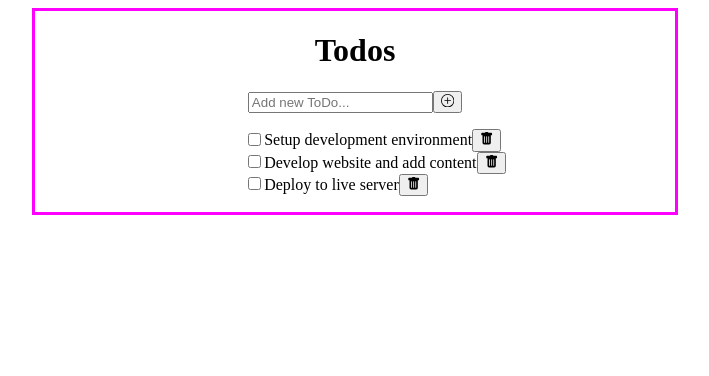
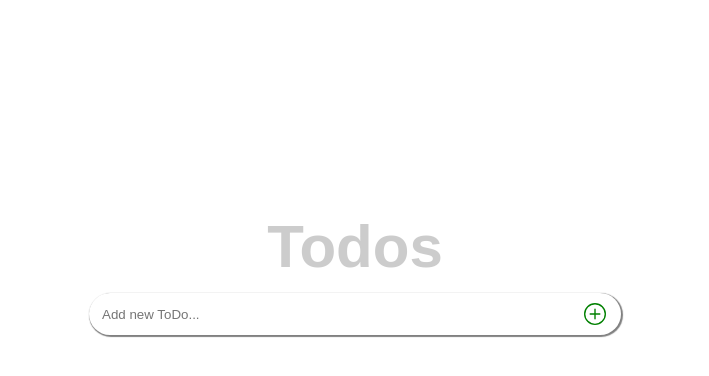
Before and after one commit to Aquinasmoriasi/todo-app, a React (Create React App) app: page / in a window 1280 px wide. Shown: the top 376 px of the page, without its empty margins (285-994 px from the left). Built offline with nearby package versions, Linux system fonts and the light colour scheme.

Commit message:
style the todo items

```diff
--- a/src/App.css
+++ b/src/App.css
@@ -1,13 +1,76 @@
-ul {
+
+* {
   list-style: none;
+  margin: 0;
+  padding: 0;
 }
 
 .container {
-  border: 3px solid magenta;
+  font-family: Arial, Helvetica, sans-serif;
   display: flex;
   flex-direction: column;
   align-items: center;
   justify-content: flex-start;
   width: 50vw;
   margin: auto;
+  padding-top: 25vh;
 }
+
+h1 {
+  color: rgba(153, 153, 153, 0.5);
+  font-size: 60px;
+  padding: 12px;
+}
+
+form {
+  width: 40vw;
+  padding: 10px;
+  border: none;
+  border-radius: 30px;
+  box-shadow: 1px 1px 1px 1px grey;
+  display: flex;
+  justify-content: space-between;
+  align-items: center;
+}
+
+form input,
+form button {
+  border: none;
+}
+
+form input {
+  width: 100%;
+  padding: 3px;
+}
+
+form input:focus {
+  outline: none;
+}
+
+form button {
+  display: flex;
+  align-items: center;
+  color: green;
+  font-size: 22px;
+  margin-right: 5px;
+  cursor: pointer;
+  background-color: #fff;
+}
+
+ul {
+  width: 41vw;
+  margin-top: 13px;
+}
+
+ul li {
+  padding: 10px;
+  display: flex;
+  justify-content: space-between;
+  border-bottom: 2px solid rgb(241, 238, 238);
+}
+
+ul li div {
+  display: flex;
+  gap: 10px;
+  align-items: center;
+}
--- a/src/components/Input.js
+++ b/src/components/Input.js
@@ -18,7 +18,9 @@ export default class Input extends React.PureComponent {
     e.preventDefault();
     const { title } = this.state;
     const { addItem } = this.props;
-    addItem(title);
+    if (title.trim()) {
+      addItem(title);
+    }
     this.setState({ title: '' });
   };
 
--- a/src/components/TodoContainer.js
+++ b/src/components/TodoContainer.js
@@ -8,24 +8,26 @@ export default class TodoContainer extends React.PureComponent {
   constructor(props) {
     super(props);
     this.state = {
-      todos: [
-        {
-          id: 1,
-          title: 'Setup development environment',
-          completed: false,
-        },
-        {
-          id: 2,
-          title: 'Develop website and add content',
-          completed: false,
-        },
-        {
-          id: 3,
-          title: 'Deploy to live server',
-          completed: false,
-        },
-      ],
+      todos: [],
     };
+  }
+
+  componentDidMount() {
+    const temp = localStorage.getItem('todos');
+    const loadedTodos = JSON.parse(temp);
+    if (loadedTodos) {
+      this.setState({
+        todos: loadedTodos,
+      });
+    }
+  }
+
+  componentDidUpdate(prevProps, prevState) {
+    const { todos } = this.state;
+    if (prevState.todos !== todos) {
+      const temp = JSON.stringify(todos);
+      localStorage.setItem('todos', temp);
+    }
   }
 
   handleInputChange = (e) => {
--- a/src/components/TodoItem.js
+++ b/src/components/TodoItem.js
@@ -6,12 +6,38 @@ import { BsTrashFill } from 'react-icons/bs';
 class TodoItem extends React.PureComponent {
   render() {
     const { todo, handleChangesEvent, deleteItem } = this.props;
+    const trashIconBtn = {
+      backgroundColor: 'rgba(153, 153, 153, 0.4)',
+      display: 'flex',
+      alignItems: 'center',
+      padding: '7px 7px',
+      border: 'none',
+      alignSelf: 'flex-end',
+      borderRadius: '50%',
+    };
+
+    const gray = {
+      color: 'gray',
+    };
+
+    const red = {
+      color: 'red',
+    };
+
+    const line = {
+      textDecoration: 'line-through',
+    };
+
     return (
       <li>
-        <input type="checkbox" checked={todo.completed} onChange={() => handleChangesEvent(todo.id)} />
-        {todo.title}
-        <button type="button" onClick={() => deleteItem(todo.id)}>
-          <BsTrashFill />
+        <div className="addedItems">
+          <input type="checkbox" checked={todo.completed} onChange={() => handleChangesEvent(todo.id)} />
+          <span style={todo.completed ? line : null}>
+            {todo.title}
+          </span>
+        </div>
+        <button type="button" style={trashIconBtn} onClick={() => deleteItem(todo.id)}>
+          <BsTrashFill style={todo.completed ? red : gray} />
         </button>
       </li>
     );
```
